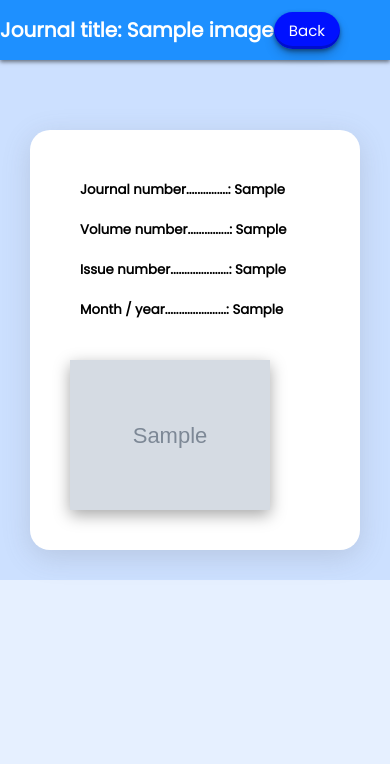
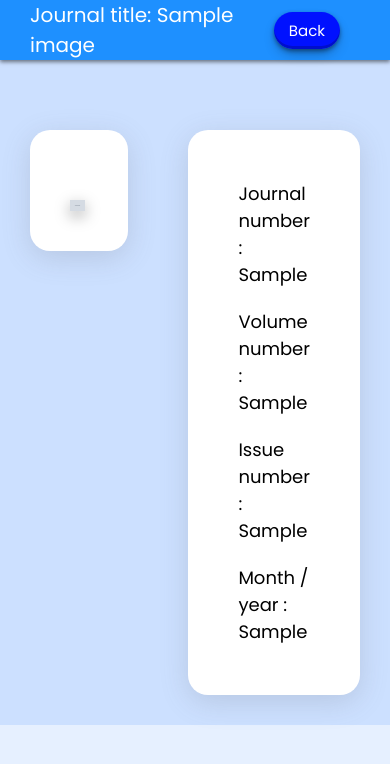
Before and after one commit to Vijay-vj-pro/TC-project, a Django app: template myproject/myapp/templates/image_detail.html in a window 390 px wide. Shown: the top 764 px of the page. Run offline with Django 5.2, Linux system fonts and the light colour scheme; the template is opened without the code that fills it: most values are stand-ins (such as "Sample title", 1, 10 or a date in 2020); grey boxes marked "Sample" are stand-in pictures.

Commit message:
recent changes

```diff
--- a/myproject/myapp/templates/image_detail.html
+++ b/myproject/myapp/templates/image_detail.html
@@ -18,10 +18,10 @@
             box-shadow: rgba(0, 0, 0, 0.35) 0px 5px 15px;
         }
         .image-container {
+            margin: 30px;
             padding: 40px;
             border-radius: 20px;
             box-shadow: rgba(100, 100, 111, 0.2) 0px 7px 29px 0px;
-            margin: 30px;
             background-color: rgb(255, 255, 255);
             display: flex;
             flex-direction: column;
@@ -32,9 +32,15 @@
           display: flex;
           flex-direction: column;
           justify-content: center;
-          align-items: center ;
+          align-items: center;
         }
-
+        #small-container{
+          width: 100%;
+          display: flex;
+          flex-direction: row;
+          justify-content: space-evenly;
+          align-items: flex-start;
+        }
         #header {
             width: 100%;
             background-color: dodgerblue;
@@ -48,10 +54,14 @@
         }
 
         #img-header {
-            width: 500px;
+            width: 100%;
             display: flex;
             justify-content: center;
             align-items: center;
+            margin-left: 30px;
+        }
+        #img-header h1{
+          font-weight: 300  ;
         }
         #button-header{
             padding-right: 50px;
@@ -74,8 +84,10 @@
           box-shadow: rgba(14, 30, 37, 0.4) 0px 2px 4px 0px, rgba(14, 30, 37, 0.4) 0px 2px 16px 0px;
             background-color: rgba(3, 5, 136, 0.993);
         }
-        #journal-details{
+        .journal-details{
           margin: 10px;
+          font-size: large;
+          font-weight: 200;
         }
 
         /* Mobile devices (max-width: 600px) */
@@ -121,17 +133,17 @@
                 <a id="back-button" href="{% url 'search_view' %}">Back</a>
             </div>
         </div>
-        <div id="container" >
+        <div id="small-container" >
         <div class="image-container">
-            <h5 id="journal-details" >Journal number...............: {{image.jn}}</h5>
-            <h5 id="journal-details" >Volume number...............: {{image.vn}}</h5>
-            <h5 id="journal-details" >Issue number.....................: {{image.sn}}</h5>
-            <h5 id="journal-details" >Month / year......................: {{image.my}}</h5>
-            <img src="{{ highlighted_image_url }}" alt="{{image.title}}" />
+            <a href="{{ highlighted_image_url }}" target="_blank"><img src="{{ highlighted_image_url }}" alt="{{image.title}}" /></a>
+        </div>
+        <div class="image-container">
+            <h5 class="journal-details" >Journal number : {{image.jn}}</h5>
+            <h5 class="journal-details" >Volume number : {{image.vn}}</h5>
+            <h5 class="journal-details" >Issue number : {{image.sn}}</h5>
+            <h5 class="journal-details" >Month / year : {{image.my}}</h5>
         </div>
         </div>
-
     </div>
 </body>
-
 </html>
--- a/myproject/myapp/templates/upload.html
+++ b/myproject/myapp/templates/upload.html
@@ -175,8 +175,6 @@
           <label id="Monthyear_txt">Month/Year</label>
           <input type="text" id="my" class="txt_box" name="my" placeholder="Enter the Month/Year published" required/><br/>
           <button id="submit_btn" type="submit" >Upload</button>
-
-
         </form>
       </div>
     </div>
```
Also changed, not shown: myproject/myapp/templates/search.html (+8 -4 lines), myproject/db.sqlite3, myproject/media/images/ocr-test1.png (added).
